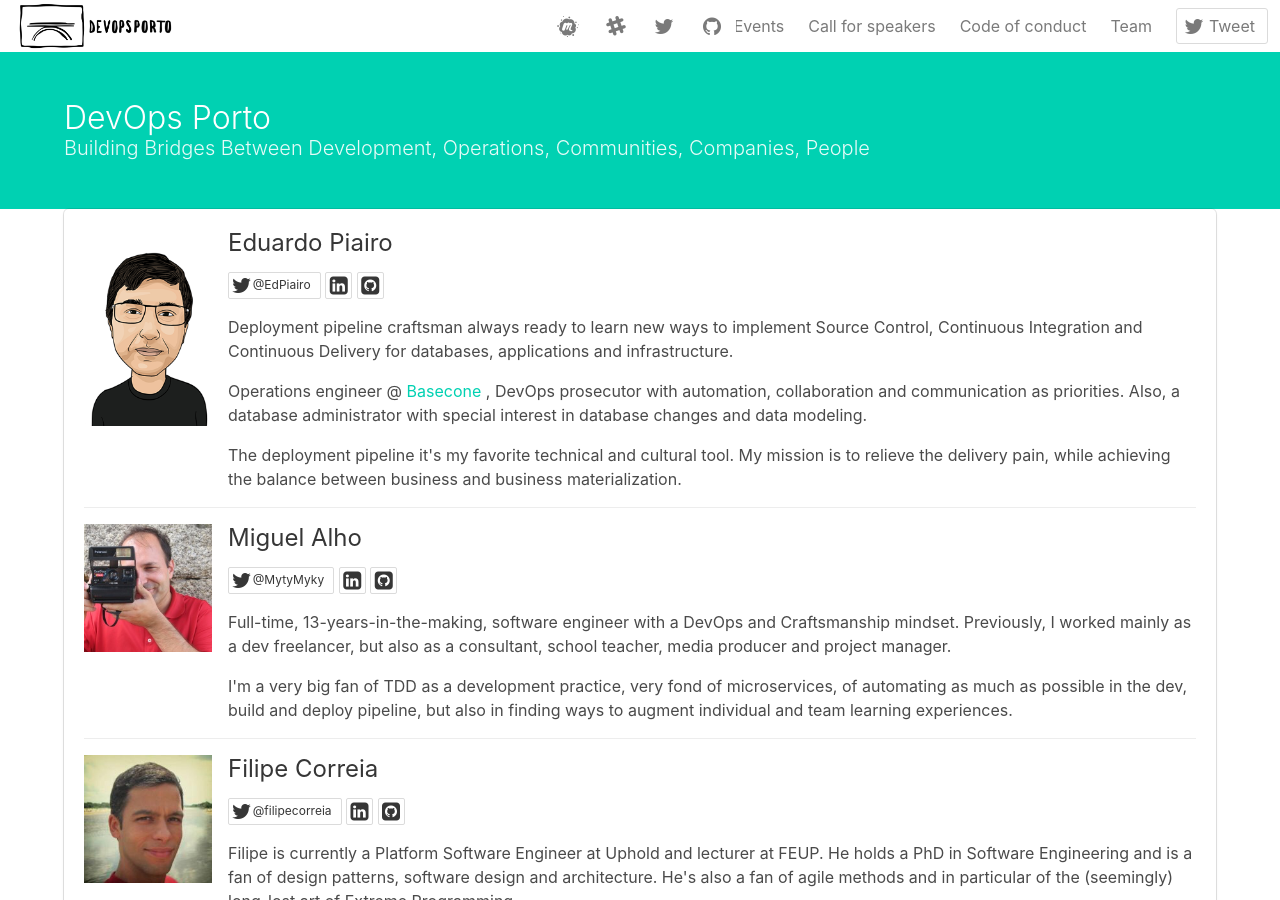
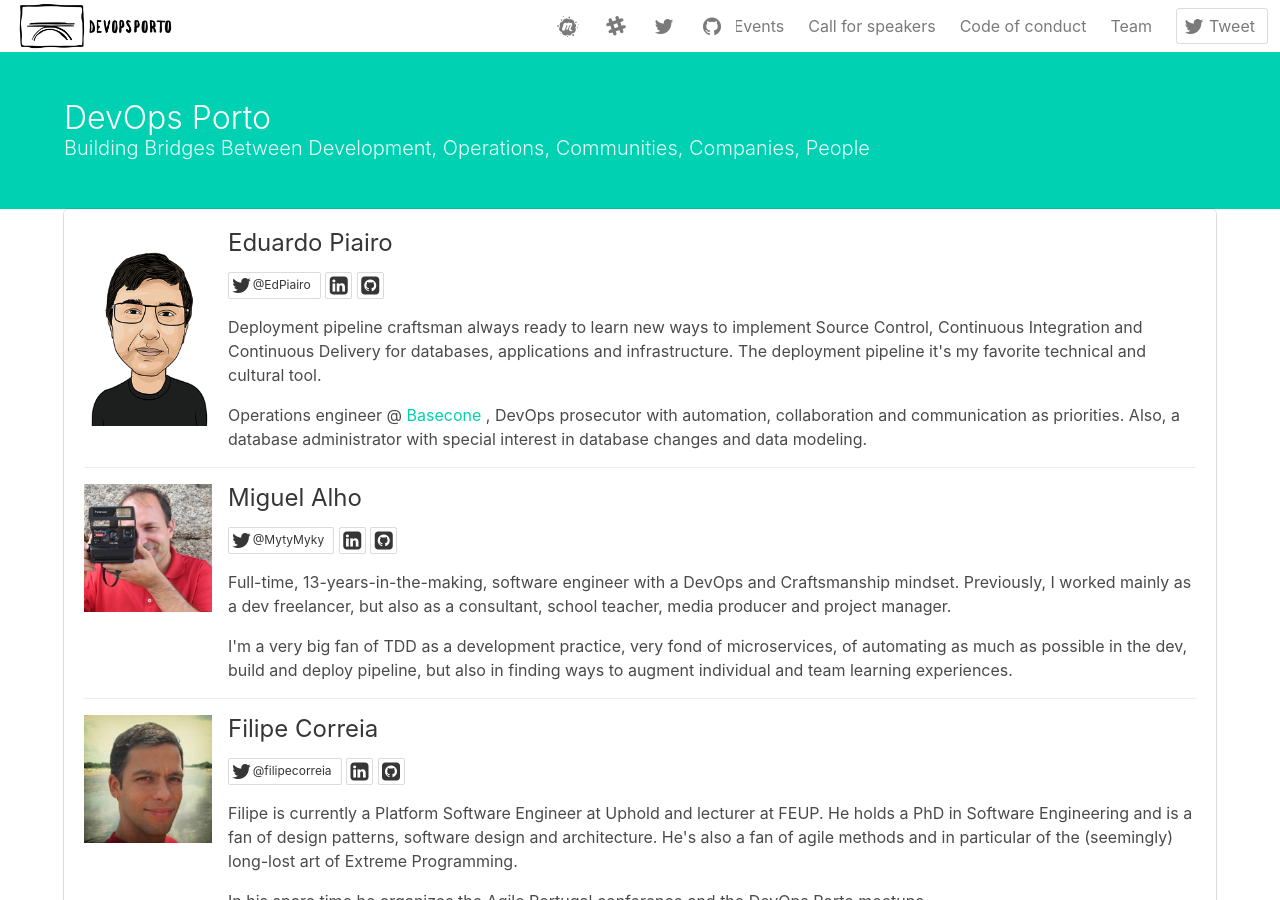
Before and after one commit to DevOpsPorto/devopsporto.github.io, a Jekyll site: the page built from team.html, in a window 1280 px wide and 900 px high. Built offline with Jekyll 4.4.1, drawn with Linux system fonts in a browser that asks for light colours.

Commit message:
eduardo piairo description update

```diff
--- a/team.html
+++ b/team.html
@@ -17,15 +17,11 @@ layout: default
 
             <p>
               Deployment pipeline craftsman always ready to learn new ways to implement Source Control, Continuous Integration
-              and Continuous Delivery for databases, applications and infrastructure.
+              and Continuous Delivery for databases, applications and infrastructure. The deployment pipeline it's my favorite technical and cultural tool.
             </p>
             <p>
                 Operations engineer @ <a href="https://www.basecone.com/" target="_blank">Basecone</a> , DevOps prosecutor with automation, collaboration and communication as priorities.
                 Also, a database administrator with special interest in database changes and data modeling.
-            </p>
-            <p>
-                The deployment pipeline it's my favorite technical and cultural tool.
-                My mission is to relieve the delivery pain, while achieving the balance between business and business materialization.
             </p>
           </div>
         </div>
```
Also changed, not shown: 1 other file.
